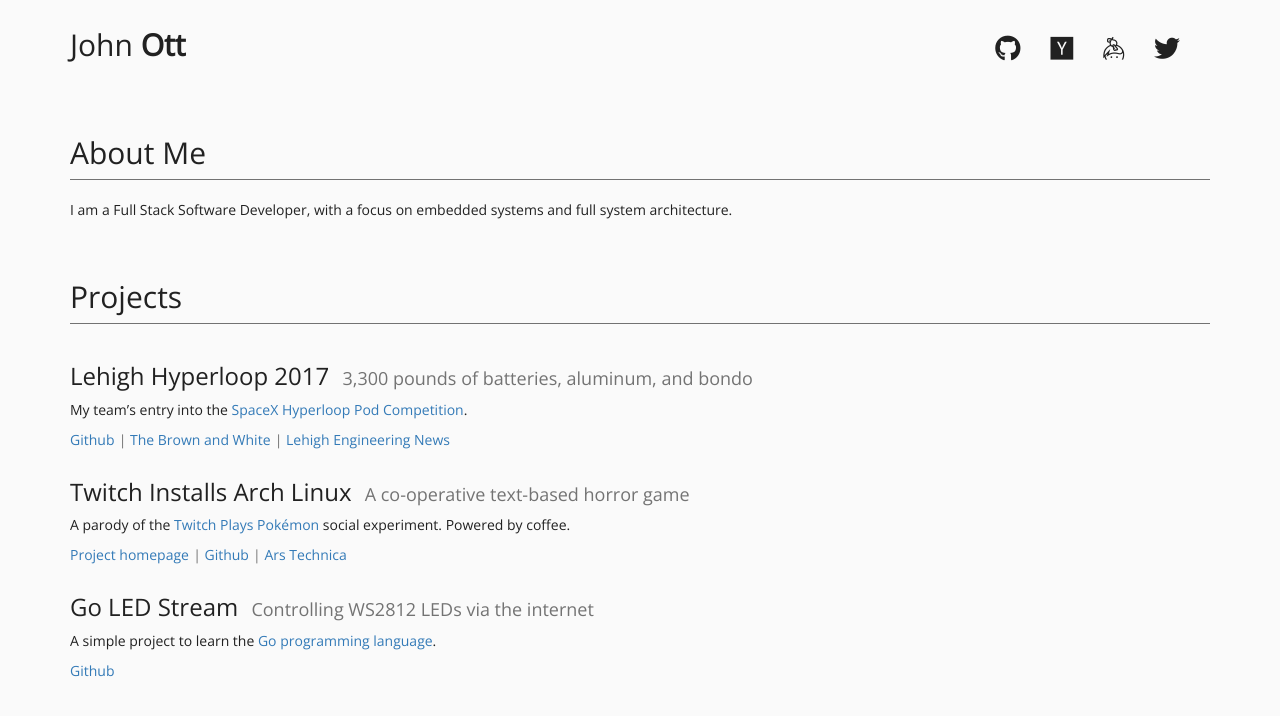
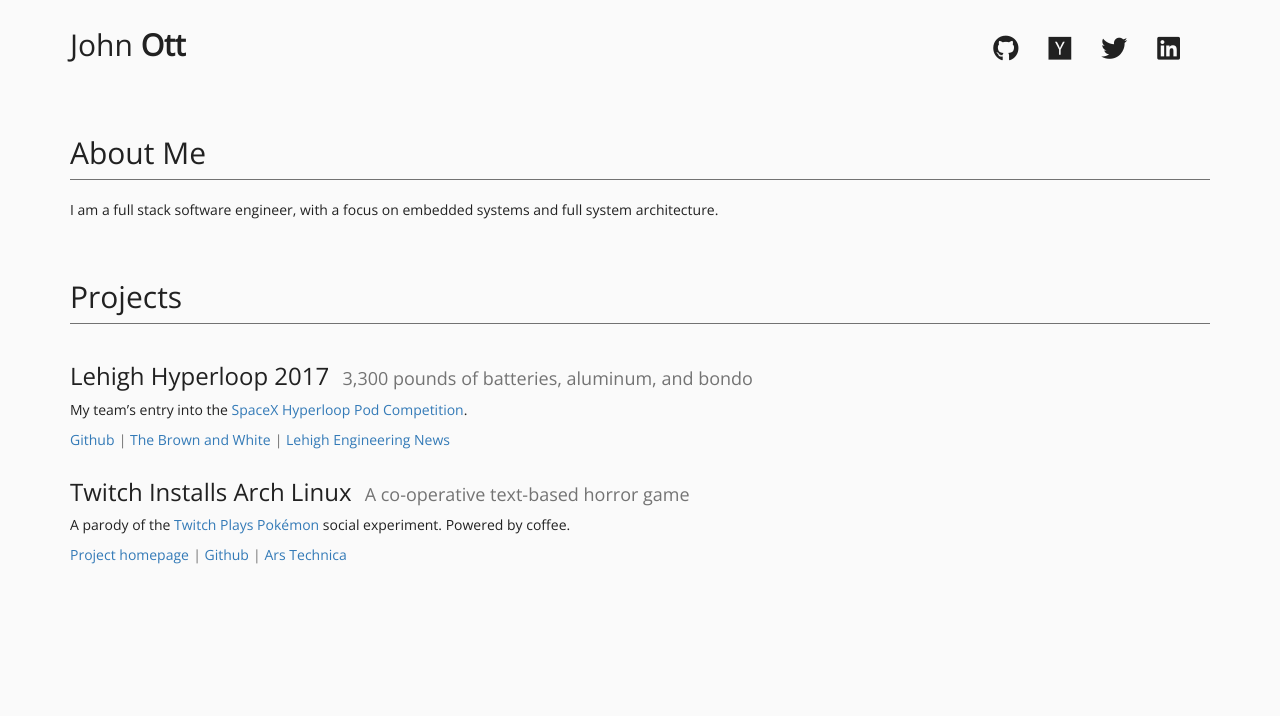
Before and after one commit to jbott/jbott.github.io, a Jekyll site: the page built from index.md, in a window 1280 px wide. Shown: the top 716 px of the page. Built offline with Jekyll 4.4.1, drawn with Linux system fonts in a browser that asks for light colours; nearby versions of some CDN libraries; our own code applies the rules of GitHub Pages for plain Markdown files.

Commit message:
Add linkedin

```diff
--- a/_includes/navbar.html
+++ b/_includes/navbar.html
@@ -22,18 +22,14 @@
             <i class="fab fa-hacker-news" aria-hidden="true"></i>
             <span class="hidden-sm hidden-md hidden-lg hidden-xl"> Hacker News</span>
           </a></li>
-        <li><a href="https://keybase.io/jbott" target="_blank">
-            <i class="fab fa-keybase" aria-hidden="true"></i>
-            <span class="hidden-sm hidden-md hidden-lg hidden-xl"> Keybase</span>
-          </a></li>
         <li><a href="https://twitter.com/_johnott_" target="_blank">
             <i class="fab fa-twitter" aria-hidden="true"></i>
             <span class="hidden-sm hidden-md hidden-lg hidden-xl"> Twitter</span>
           </a></li>
-        <!--<li><a href="https://www.instagram.com/john_ott/" target="_blank">
-            <i class="fab fa-instagram" aria-hidden="true"></i>
-            <span class="hidden-sm hidden-md hidden-lg hidden-xl"> Instagram</span>
-          </a></li>-->
+        <li><a href="https://www.linkedin.com/in/john-b-ott/" target="_blank">
+            <i class="fab fa-linkedin" aria-hidden="true"></i>
+            <span class="hidden-sm hidden-md hidden-lg hidden-xl"> LinkedIn</span>
+          </a></li>
       </ul>
     </div><!--/.nav-collapse -->
   </div><!--/.container-fluid -->
--- a/index.md
+++ b/index.md
@@ -6,7 +6,7 @@ layout: default
 
 ---
 
-I am a Full Stack Software Developer, with a focus on embedded systems and full system architecture.
+I am a full stack software engineer, with a focus on embedded systems and full system architecture.
 
 
 
@@ -34,12 +34,3 @@ A parody of the [Twitch Plays Pok&eacute;mon](https://en.wikipedia.org/wiki/Twit
 - [Project homepage](https://www.twitchinstalls.com/){:target="_blank"}
 - [Github](https://github.com/twitchinstallsarchlinux){:target="_blank"}
 - [Ars Technica](https://arstechnica.com/information-technology/2015/10/twitchs-latest-idiotic-adventure-installing-linux/){:target="_blank"}
-
-
-### Go LED Stream
-
-#### Controlling WS2812 LEDs via the internet
-
-A simple project to learn the [Go programming language](https://golang.org/){:target="_blank"}.
-
-- [Github](https://github.com/jbott/go-led-stream){:target="_blank"}
```
